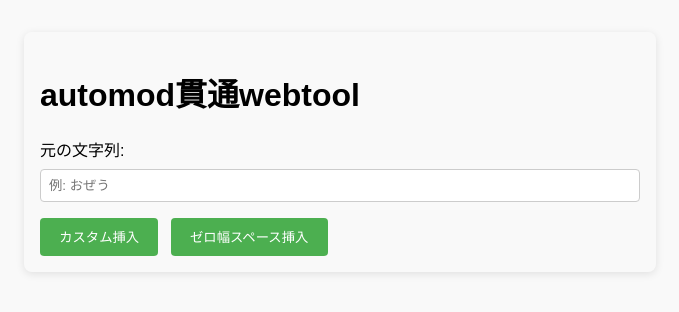
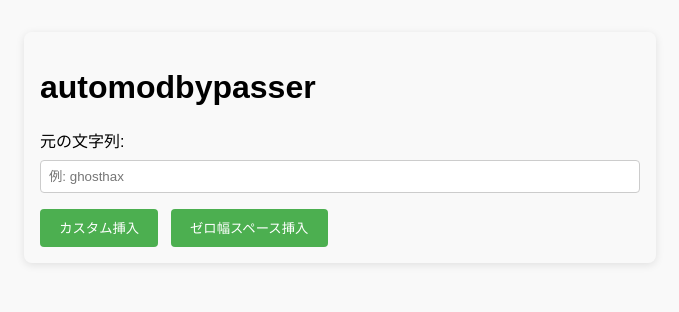
Before and after one commit to Emon2358/automod-bypass, a plain HTML site: page index.html in a window 1280 px wide. Shown: the whole page, without its empty margins (300-979 px from the left). Drawn offline with Linux system fonts and the light colour scheme.

Commit message:
Update index.html

```diff
--- a/index.html
+++ b/index.html
@@ -3,7 +3,7 @@
 <head>
   <meta charset="UTF-8">
   <meta name="viewport" content="width=device-width, initial-scale=1.0">
-  <title>automod貫通webtool</title>
+  <title>automodbypasser</title>
   <style>
     body {
       font-family: sans-serif;
@@ -55,9 +55,9 @@
   </style>
 </head>
 <body>
-  <h1>automod貫通webtool</h1>
+  <h1>automodbypasser</h1>
   <label for="text">元の文字列:</label>
-  <input type="text" id="text" placeholder="例: おぜう" required>
+  <input type="text" id="text" placeholder="例: ghosthax" required>
 
   <div class="actions">
     <button id="btn-custom" class="primary">カスタム挿入</button>
```
